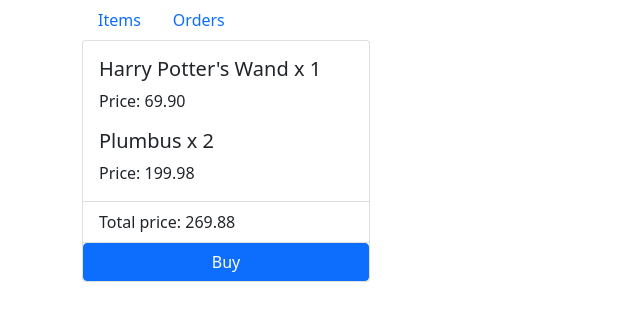
After one commit to z00k0/stripe_testcase, a Django app: page /order/1 in a window 1280 px wide. The commit adds this page. Shown: the top 321 px of the page, without its empty margins (0-640 px from the left). Run offline with Django 4.2, Linux system fonts and the light colour scheme; data comes from the database, SQL or seed files in the repository; both versions use the stored data as it was after the commit; some libraries are stand-ins or nearby versions.

Commit message:
feat: add orders

```diff
--- a/mysite/mysite/urls.py
+++ b/mysite/mysite/urls.py
@@ -15,7 +15,16 @@
 """
 from django.contrib import admin
 from django.urls import path
-from stripetest.views import BuyView, ItemView, SuccessView, CancelView, ItemListView
+from stripetest.views import (
+    BuyView,
+    ItemView,
+    SuccessView,
+    CancelView,
+    ItemListView,
+    OrderView,
+    OrderListView,
+    BuyOrderView,
+)
 
 urlpatterns = [
     path("admin/", admin.site.urls),
@@ -24,4 +33,7 @@
     path("success/", SuccessView.as_view(), name="success"),
     path("cancel/", CancelView.as_view(), name="cancel"),
     path("items/", ItemListView.as_view(), name="items"),
+    path("orders/", OrderListView.as_view(), name="orders"),
+    path("order/<int:id>", OrderView.as_view(), name="order"),
+    path("buy-order/<int:id>", BuyOrderView.as_view(), name="buy-order"),
 ]
--- a/mysite/stripetest/models.py
+++ b/mysite/stripetest/models.py
@@ -8,3 +8,25 @@
 
     def __str__(self) -> str:
         return f"{self.name}"
+
+
+class OrderDetail(models.Model):
+    item = models.ForeignKey(Item, on_delete=models.CASCADE)
+    amount = models.IntegerField()
+
+    def __str__(self) -> str:
+        return f"{self.item.name} - {self.amount}"
+
+    def order_price(self):
+        return self.item.price * self.amount
+
+
+class Order(models.Model):
+    items = models.ManyToManyField(OrderDetail)
+
+    def __str__(self) -> str:
+        items = [f"{item.item.name}({item.amount}pcs)" for item in self.items.all()]
+        return ", ".join(items)
+
+    def total_price(self):
+        return sum([item.item.price * item.amount for item in self.items.all()])
--- a/mysite/stripetest/templates/base.html
+++ b/mysite/stripetest/templates/base.html
@@ -8,11 +8,12 @@
     </head>
     <body>
         <ul class="nav">
-            <div>
             <li class="nav-item">
                 <a class="nav-link" href="{% url 'items' %}">Items</a>
             </li>
-            </div>
+            <li class="nav-item">
+                <a class="nav-link" href="{% url 'orders' %}">Orders</a>
+            </li>
         </ul>
         {% block body %}
         {% endblock %}
--- /dev/null
+++ b/mysite/stripetest/templates/order.html
@@ -0,0 +1,36 @@
+{% extends "base.html" %}
+
+{% block body %}
+
+  <body class="container">
+    <div class="card" style="width: 18rem;">
+      <div class="card-body">
+        {% for item in order.items.all %}
+        <h5 class="card-title">{{ item.item.name }} x {{ item.amount }}</h5>
+        <p class="card-text">Price: {{ item.order_price }}</p>
+        {% endfor %}
+      </div>
+        <ul class="list-group list-group-flush">
+          <li class="list-group-item">Total price: {{ order.total_price }}</li>
+        </ul>
+        <button id="buy-button" class="btn btn-primary">Buy</button>
+    </div>
+
+    {% csrf_token %}
+    <script src="https://js.stripe.com/v3/"></script>
+    <script type="text/javascript">
+      const csrftoken = document.querySelector('[name=csrfmiddlewaretoken]').value;
+      var stripe = Stripe("{{ STRIPE_PUBLIC_KEY }}");
+      var buyButton = document.getElementById('buy-button');
+      buyButton.addEventListener('click', function() {
+        fetch("{% url 'buy-order' order.pk %}", {
+          method: 'GET',
+
+        })
+        .then(response => {return response.json()})
+        .then(session => stripe.redirectToCheckout({ sessionId: session.id }))
+      });
+    </script>
+  </body>
+
+  {% endblock %}
--- a/mysite/stripetest/views.py
+++ b/mysite/stripetest/views.py
@@ -4,7 +4,7 @@
 from django.views.generic import TemplateView, ListView
 from django.conf import settings
 import stripe
-from stripetest.models import Item
+from stripetest.models import Item, Order
 
 
 stripe.api_key = settings.STRIPE_SECRET_KEY
@@ -65,3 +65,61 @@
             }
         )
         return context
+
+
+class OrderListView(ListView):
+    model = Order
+    template_name = "orders.html"
+    queryset = Order.objects.all()
+
+
+class BuyOrderView(View):
+    def get(self, request, id):
+        order = get_object_or_404(Order, pk=id)
+        # name = order.name
+        # price = int(item.price * 100)
+        line_items = []
+        print(f"{order=}")
+        print(f"{order.items.all()=}")
+        for item in order.items.all():
+            quantity = item.amount
+            name = item.item.name
+            price = int(item.item.price * 100)
+            line_items.append(
+                {
+                    "price_data": {
+                        "currency": "usd",
+                        "product_data": {"name": name},
+                        "unit_amount": price,
+                    },
+                    "quantity": quantity,
+                }
+            )
+
+        try:
+            session = stripe.checkout.Session.create(
+                payment_method_types=["card"],
+                line_items=line_items,
+                mode="payment",
+                success_url="http://127.0.0.1:8080/success",
+                cancel_url="http://127.0.0.1:8080/cancel",
+            )
+        except Exception as e:
+            return str(e)
+        return JsonResponse({"id": session.id})
+
+
+class OrderView(TemplateView):
+    template_name = "order.html"
+
+    def get_context_data(self, **kwargs):
+        order = get_object_or_404(Order, pk=kwargs["id"])
+        print(f"{order=}")
+        context = super(OrderView, self).get_context_data(**kwargs)
+        context.update(
+            {
+                "STRIPE_PUBLIC_KEY": settings.STRIPE_PUBLIC_KEY,
+                "order": order,
+            }
+        )
+        return context
```
Also changed, not shown: mysite/stripetest/admin.py (+11 -1 lines), mysite/stripetest/templates/orders.html (added, +11 -0 lines), mysite/db.sqlite3, mysite/stripetest/migrations/0002_orderdetail_order.py (added).
